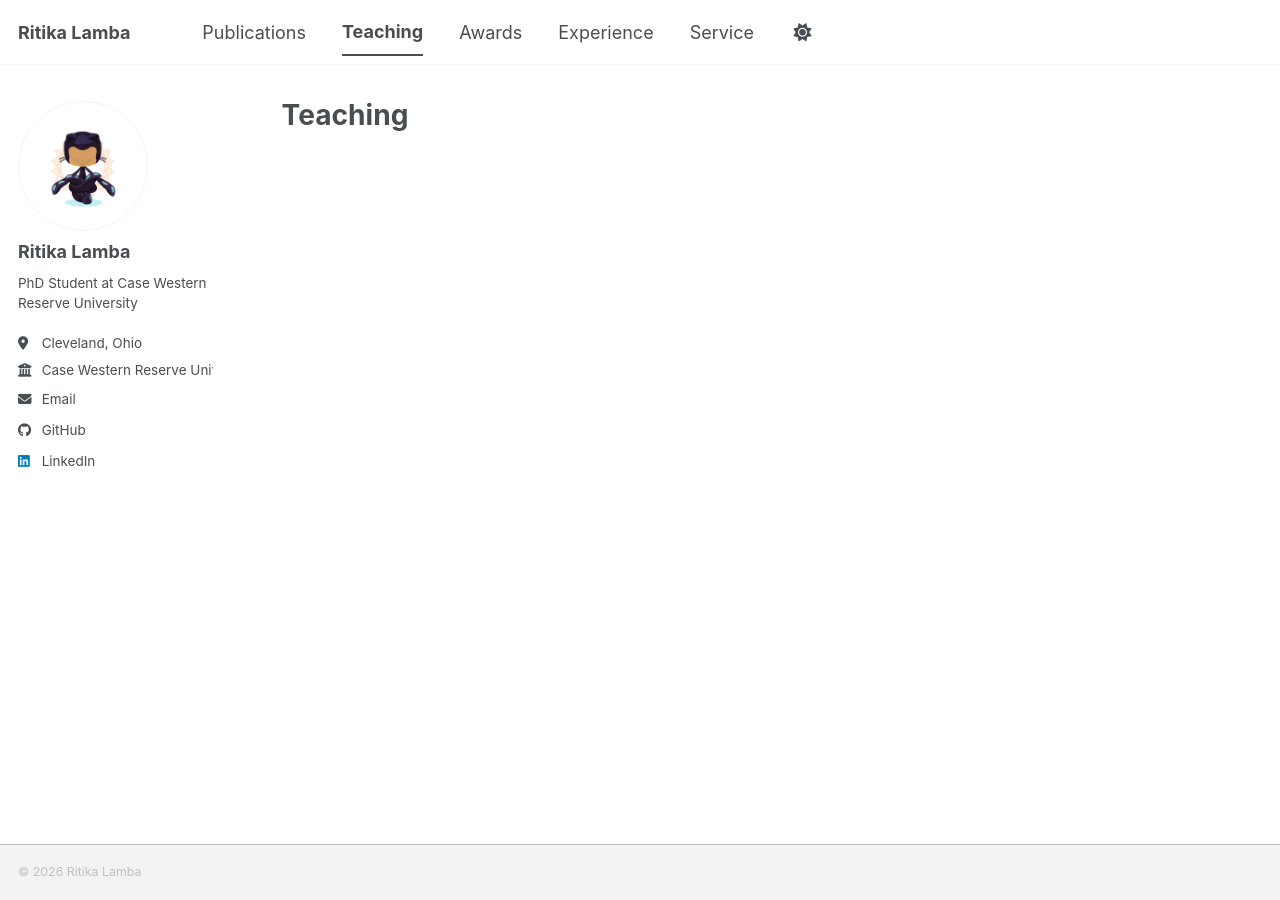
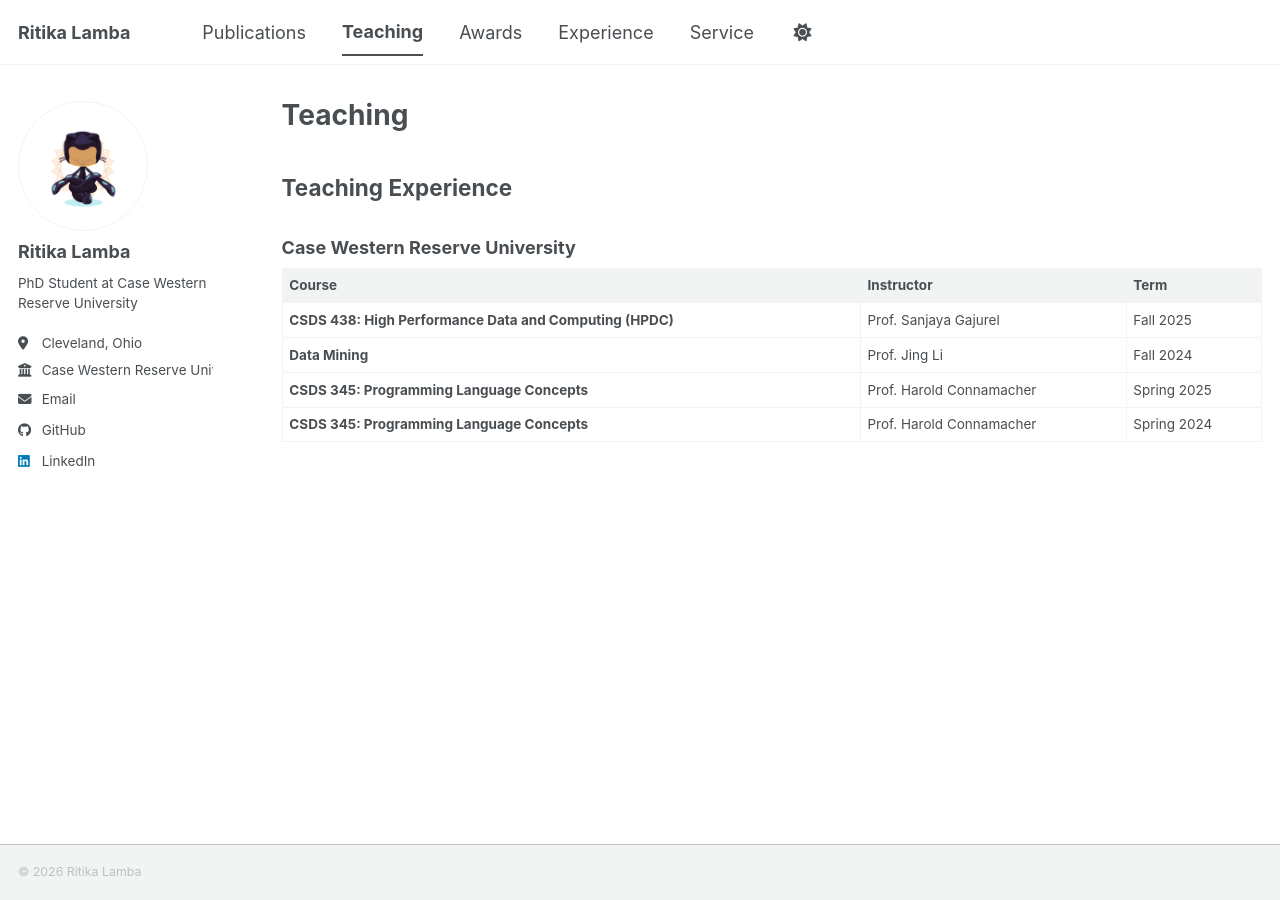
Before and after one commit to rxl895/Personal-Website, a Jekyll site: the page built from _pages/teaching.md, in a window 1280 px wide. Built offline with Jekyll 4.4.1, drawn with Linux system fonts in a browser that asks for light colours; a script bundle is joined from its source files by our own code; a style sheet for code colours, icons or effects is not loaded.

Commit message:
Add TA experience: HPDC, Data Mining, Programming Language Concepts

```diff
--- a/_pages/teaching.md
+++ b/_pages/teaching.md
@@ -8,3 +8,14 @@ redirect_from:
 ---
 
 {% include base_path %}
+
+## Teaching Experience
+
+### Case Western Reserve University
+
+| Course | Instructor | Term |
+|--------|-----------|------|
+| **CSDS 438: High Performance Data and Computing (HPDC)** | Prof. Sanjaya Gajurel | Fall 2025 |
+| **Data Mining** | Prof. Jing Li | Fall 2024 |
+| **CSDS 345: Programming Language Concepts** | Prof. Harold Connamacher | Spring 2025 |
+| **CSDS 345: Programming Language Concepts** | Prof. Harold Connamacher | Spring 2024 |
```
